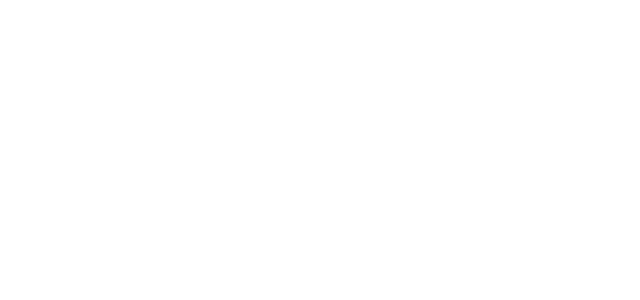
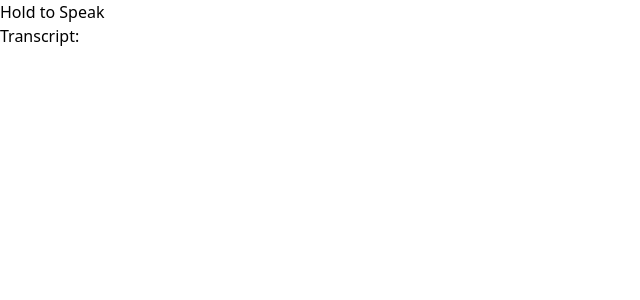
Before and after one commit to 0vp/ifem-challenge-2025, a React (Vite) app in the folder fe/: page /test in a window 1280 px wide. Before the commit this address had no page. Shown: the top 300 px of the page, without its empty margins (0-640 px from the left). Built offline with nearby package versions, Linux system fonts and the light colour scheme.

Commit message:
hold to speek to be working

```diff
--- a/fe/src/App.jsx
+++ b/fe/src/App.jsx
@@ -1,12 +1,15 @@
 import React from 'react';
 import { BrowserRouter as Router, Route, Routes } from 'react-router-dom';
+
 import Index from './pages/index.jsx';
+import Test from './pages/Test.jsx';
 
 function App() {
   return (
     <Router>
       <Routes>
         <Route path="/" element={<Index />} />
+        <Route path="/test" element={<Test />} />
       </Routes>
     </Router>
   );
--- /dev/null
+++ b/fe/src/pages/Test.jsx
@@ -0,0 +1,63 @@
+
+import React, { useState, useRef } from 'react';
+
+export default function Test() {
+    const [transcript, setTranscript] = useState('');
+    const [interimTranscript, setInterimTranscript] = useState('');
+    const recognitionRef = useRef(null);
+
+    const startListening = () => {
+        if (!('webkitSpeechRecognition' in window)) {
+            alert('Speech recognition not supported in this browser.');
+            return;
+        }
+
+        // reset transcript
+        setTranscript('');
+
+        recognitionRef.current = new window.webkitSpeechRecognition();
+        recognitionRef.current.continuous = true;
+        recognitionRef.current.interimResults = true;
+
+        recognitionRef.current.onresult = (event) => {
+            let interim = '';
+            let final = '';
+            for (let i = event.resultIndex; i < event.results.length; i++) {
+                const transcriptPart = event.results[i][0].transcript;
+                if (event.results[i].isFinal) {
+                    final += transcriptPart;
+                } else {
+                    interim += transcriptPart;
+                }
+            }
+            setTranscript((prev) => prev + final);
+            setInterimTranscript(interim);
+        };
+
+        recognitionRef.current.start();
+    };
+
+    const stopListening = () => {
+        if (recognitionRef.current) {
+            recognitionRef.current.stop();
+            setInterimTranscript(''); // Clear interim transcript on stop
+        }
+    };
+
+    return (
+        <div>
+            <button
+                onMouseDown={startListening}
+                onMouseUp={stopListening}
+                onTouchStart={startListening}
+                onTouchEnd={stopListening}
+            >
+                Hold to Speak
+            </button>
+            <div>
+                <h3>Transcript:</h3>
+                <p>{transcript}{interimTranscript}</p>
+            </div>
+        </div>
+    );
+};
```
Also changed, not shown: 1 other file (tests, documents, lock files or other folders).
